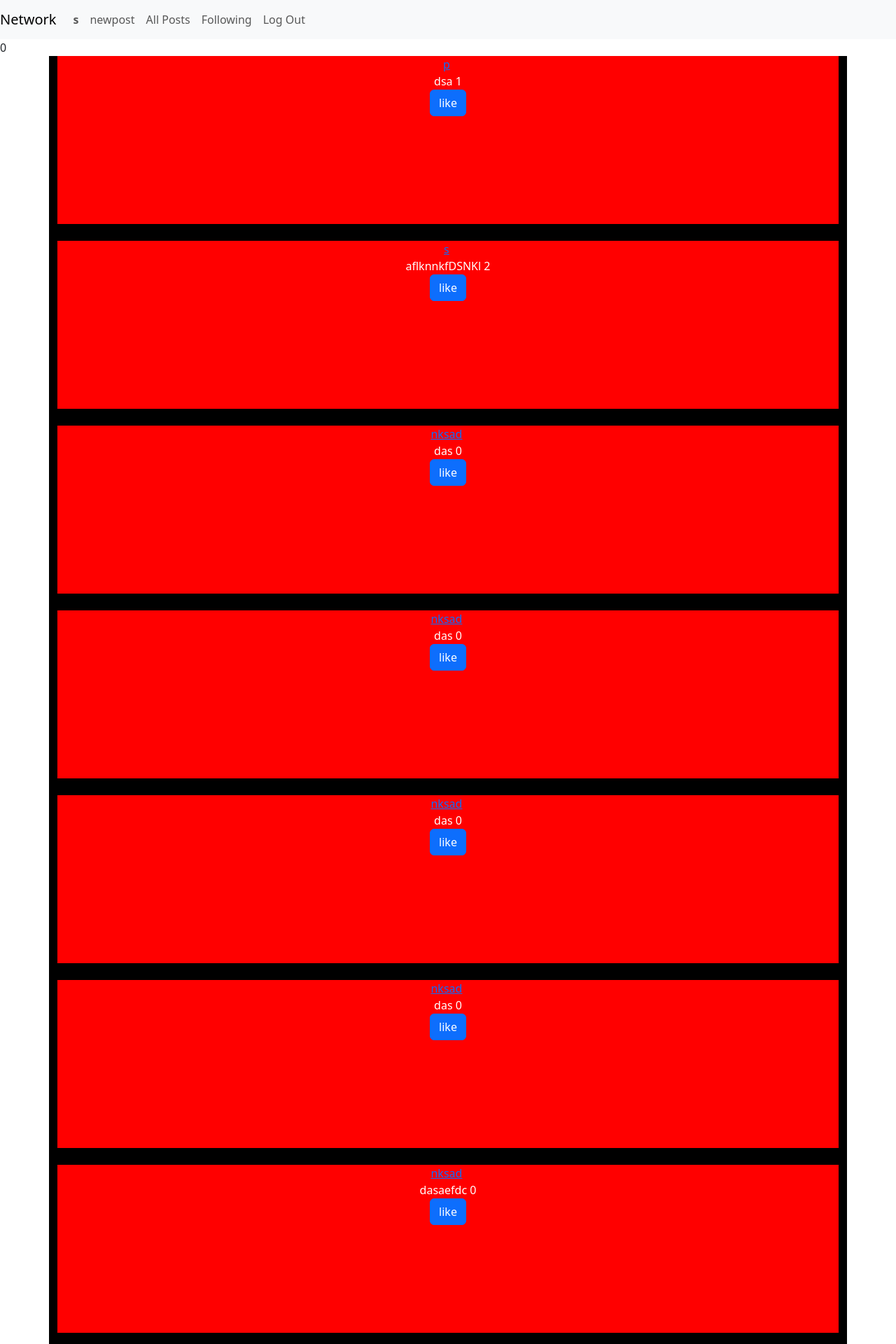
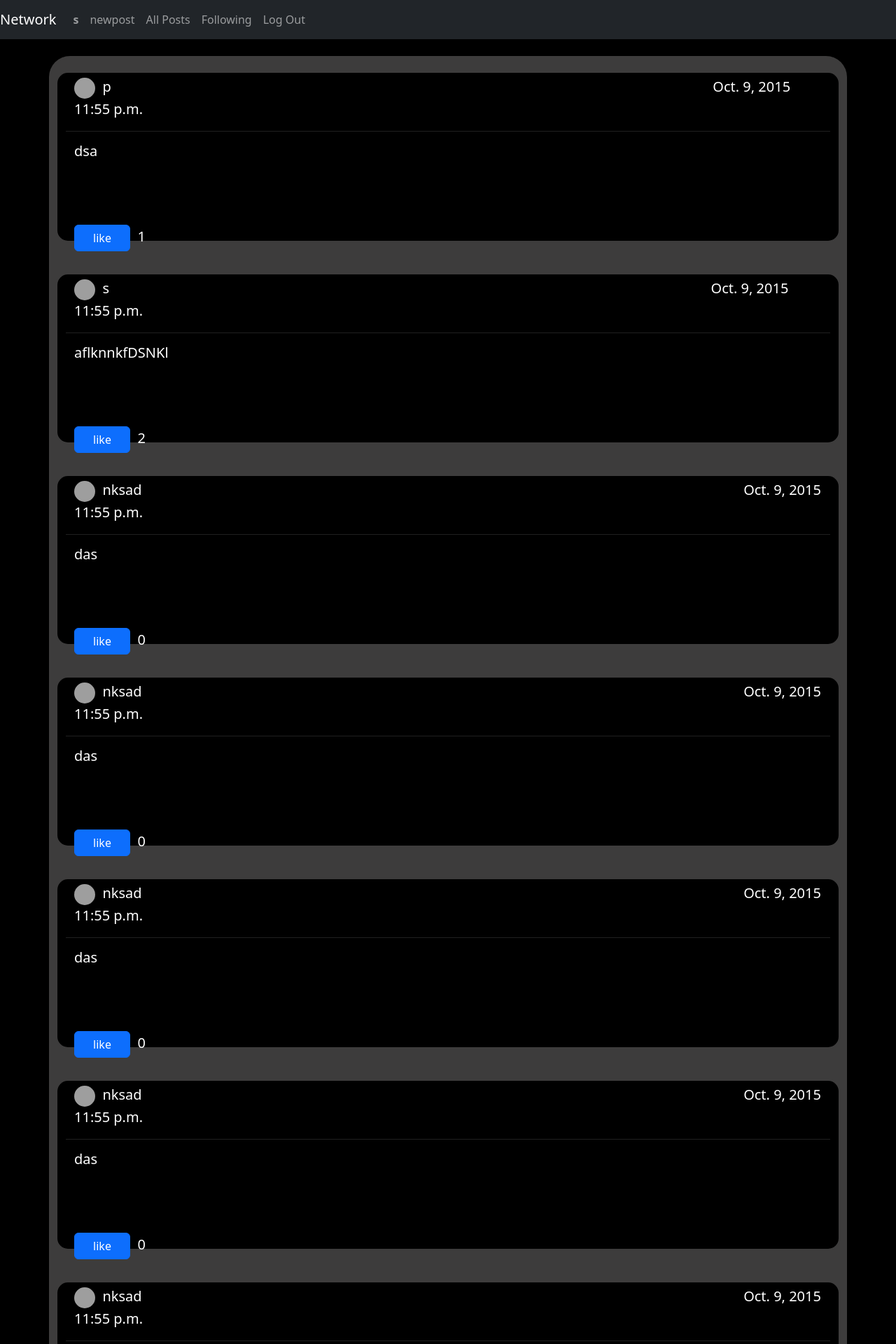
Before and after one commit to philip-sebatian/Network, a Django app: page /1 in a window 1280 px wide. Shown: the top 1920 px of the page at 70% size. Run offline with Django 3.2, Linux system fonts and the light colour scheme; a user stored in the database is signed in; data comes from the database, SQL or seed files in the repository; both versions use the stored data as it was after the commit; grey boxes are pictures that could not be loaded.

Commit message:
finished designinf index page

```diff
--- a/network/models.py
+++ b/network/models.py
@@ -1,6 +1,6 @@
 from django.contrib.auth.models import AbstractUser
 from django.db import models
-
+import datetime
 
 class User(AbstractUser):
 
@@ -12,6 +12,7 @@ class Post(models.Model):
     post_content = models.CharField(max_length=500, default='none')
     post_owner = models.ForeignKey(User, on_delete=models.CASCADE)
     Liked_by = models.ManyToManyField(User, blank=True, symmetrical=False, related_name='liked_by')
+    date=models.DateTimeField(default=datetime.datetime(2015, 10, 9, 23, 55, 59, 342380))
 
 
 
--- a/network/static/network/styles.css
+++ b/network/static/network/styles.css
@@ -1,6 +1,12 @@
+body{
+    background-color: black;
+    background-size:cover ;
+}
+
+
 #index-cont{
     min-height: 100vh;
-    background-color: black;
+    background-color: rgb(61, 60, 60);
 }
 #pagination{
     background-color: blue;
@@ -9,10 +15,18 @@
 .post{
     height: 30vh;
     color: white;
-    background-color: red;
+    background-color: black;
+    border-radius: 15px;
 }
 .post_image{
     height: 30px;
     width: 30px;
     border-radius: 15px;
 }
+
+#post-input{
+    height: 30vh;
+    width: 80%;
+    border-radius: 50px;
+    border: none;
+}
--- a/network/templates/network/index.html
+++ b/network/templates/network/index.html
@@ -1,29 +1,35 @@
 {% extends "network/layout.html" %}
 
 {% block body %}
-{{liked_by|length}}
 
-    <div class="container text-center" id="index-cont">
+    <br>
+    <div class="container text-center" id="index-cont" style="border-radius: 30px;">
         {%for post in posts%}
-        <div class="post container">
-            <div><a href="{%url 'profile' id=post.post_owner.id%}">{{post.post_owner}}</a> <img src="{{post.post_owner.img}}" alt="" class="post_img"></div>
-            {{post.post_content}}
-            {{post.Liked_by.all|length}}
+        <br>
+        <div class="post container" style="padding-top: 5px;font-size: 20px; ">
+            <div class=" container text-start"><img src="https://images.unsplash.com/photo-1682687220208-22d7a2543e88?ixlib=rb-4.0.3&ixid=M3wxMjA3fDF8MHxlZGl0b3JpYWwtZmVlZHwxfHx8ZW58MHx8fHx8&auto=format&fit=crop&w=500&q=60" alt="" style="height: 30px;width: 30px; border-radius: 15px;">&nbsp&nbsp<a style="text-decoration: none;color: white;" href="{%url 'profile' id=post.post_owner.id%}">{{post.post_owner}}</a> <span style="margin-left: 80%;">{{post.date.date}} {{post.date.time}}</span></div>
+            <hr style="color: grey;">
+            <div class="container text-start" style="height: 50%;">
+                <h5>{{post.post_content}}</h5>
+            </div>
+
+            <div class="container text-start">
+
 
             <form action="{%url 'like' postid=post.id pageno=pageno%}" method="POST">
                 {% csrf_token %}
                 {%if request.user in post.Liked_by.all%}
-                <input type="submit" value="unlike" name="unlike" class="btn btn-primary">
+                <input type="submit" value="unlike" name="unlike" class="btn btn-primary" style="width: 80px;">&nbsp&nbsp{{post.Liked_by.all|length}}
                 {%else%}
-                <input type="submit" value="like" name="like" class="btn btn-primary">
+                <input type="submit" value="like" name="like" class="btn btn-primary" style="width: 80px;">&nbsp&nbsp{{post.Liked_by.all|length}}
                 {%endif%}
             </form>
             </div>
+        </div>
         <br>
         {%endfor%}
-        <div class="container text-center" id="pagination">
-            <div>
-                <nav aria-label="Page navigation example">
+
+        <nav aria-label="Page navigation example" style="margin-left: 47%;">
             <ul class="pagination">
 
               {%for i in p.page_range%}
@@ -34,6 +40,4 @@
             </ul>
           </nav>
     </div>
-        </div>
-    </div>
 {% endblock %}
--- a/network/templates/network/layout.html
+++ b/network/templates/network/layout.html
@@ -10,7 +10,7 @@
     </head>
     <body>
 
-        <nav class="navbar navbar-expand-lg navbar-light bg-light">
+        <nav class="navbar navbar-expand-lg navbar-dark bg-dark">
             <a class="navbar-brand" href="#">Network</a>
 
             <div>
--- a/network/views.py
+++ b/network/views.py
@@ -78,7 +78,7 @@ def newpost(request):
     if request.method=="POST":
         data=request.POST
         content=data['content']
-        f=Post(post_content=content,post_owner=request.user)
+        f=Post(post_content=content,post_owner=request.user,date=datetime.datetime.now())
         f.save()
         likes(post=f,)
         return HttpResponseRedirect(reverse('index',args=[1]))
```
Also changed, not shown: network/templates/network/newpost.html (+9 -5 lines), db.sqlite3, network/migrations/0007_post_data.py (added), network/migrations/0008_rename_data_post_date.py (added). Lines whose indentation alone changed are shown as unchanged.
